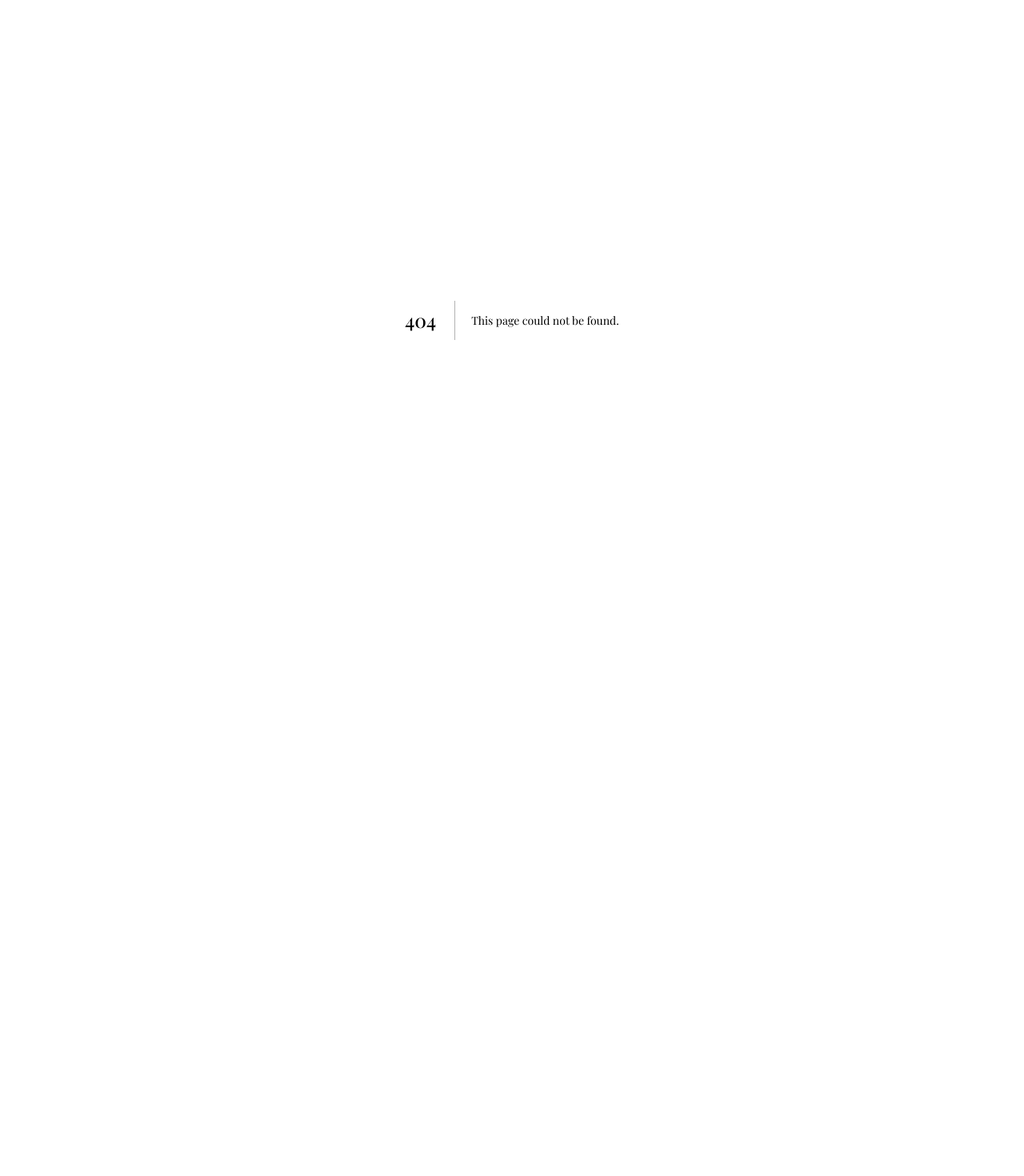
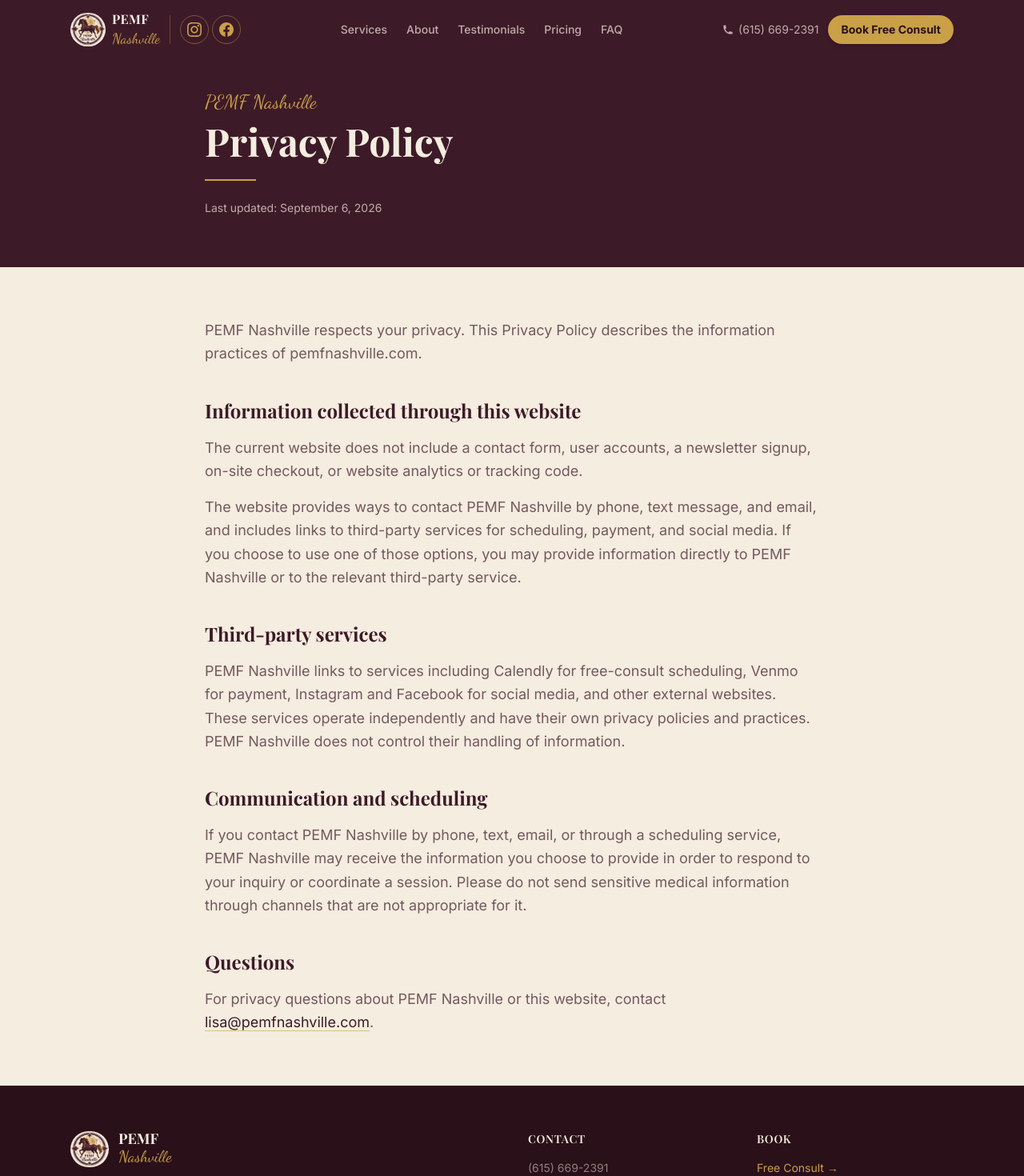
Before and after one commit to nodrinksonthepiano/PEMFNASHVILLE, a Next.js app: page /privacy in a window 1280 px wide. Before the commit this address had no page. Shown: the top 1470 px of the page at 80% size. Before the commit the page ends 800 px from the top, so only its background shows below. Built offline with nearby package versions, Linux system fonts and the light colour scheme; a web font is replaced by a local one.

Commit message:
Add privacy and terms pages

```diff
--- /dev/null
+++ b/app/privacy/page.tsx
@@ -0,0 +1,86 @@
+import type { Metadata } from 'next'
+import Header from '@/components/Header'
+import Footer from '@/components/Footer'
+import { siteConfig } from '@/lib/content'
+
+export const metadata: Metadata = {
+  title: 'Privacy Policy | PEMF Nashville',
+  description:
+    "Learn how PEMF Nashville's website handles information and links to third-party booking, payment, communication, and social services.",
+  alternates: {
+    canonical: '/privacy',
+  },
+}
+
+export default function PrivacyPage() {
+  return (
+    <>
+      <Header />
+      <main>
+        <section className="section-dark pt-28 pb-16">
+          <div className="container-inner max-w-3xl">
+            <span className="section-label">PEMF Nashville</span>
+            <h1 className="section-title-dark mb-4 mt-2">Privacy Policy</h1>
+            <div className="divider-gold" />
+            <p className="text-cream/70 text-sm mt-6">Last updated: September 6, 2026</p>
+          </div>
+        </section>
+
+        <section className="section-light py-16">
+          <div className="container-inner max-w-3xl space-y-10 text-plum/70 text-lg leading-relaxed">
+            <p>
+              PEMF Nashville respects your privacy. This Privacy Policy describes the information practices of
+              pemfnashville.com.
+            </p>
+
+            <section>
+              <h2 className="font-serif text-plum text-2xl font-bold mb-4">Information collected through this website</h2>
+              <p>
+                The current website does not include a contact form, user accounts, a newsletter signup, on-site
+                checkout, or website analytics or tracking code.
+              </p>
+              <p className="mt-4">
+                The website provides ways to contact PEMF Nashville by phone, text message, and email, and includes
+                links to third-party services for scheduling, payment, and social media. If you choose to use one of
+                those options, you may provide information directly to PEMF Nashville or to the relevant third-party
+                service.
+              </p>
+            </section>
+
+            <section>
+              <h2 className="font-serif text-plum text-2xl font-bold mb-4">Third-party services</h2>
+              <p>
+                PEMF Nashville links to services including Calendly for free-consult scheduling, Venmo for payment,
+                Instagram and Facebook for social media, and other external websites. These services operate
+                independently and have their own privacy policies and practices. PEMF Nashville does not control their
+                handling of information.
+              </p>
+            </section>
+
+            <section>
+              <h2 className="font-serif text-plum text-2xl font-bold mb-4">Communication and scheduling</h2>
+              <p>
+                If you contact PEMF Nashville by phone, text, email, or through a scheduling service, PEMF Nashville
+                may receive the information you choose to provide in order to respond to your inquiry or coordinate a
+                session. Please do not send sensitive medical information through channels that are not appropriate
+                for it.
+              </p>
+            </section>
+
+            <section>
+              <h2 className="font-serif text-plum text-2xl font-bold mb-4">Questions</h2>
+              <p>
+                For privacy questions about PEMF Nashville or this website, contact{' '}
+                <a href={siteConfig.emailHref} className="text-plum underline decoration-gold/60 underline-offset-4 hover:text-plum-dark">
+                  {siteConfig.email}
+                </a>
+                .
+              </p>
+            </section>
+          </div>
+        </section>
+      </main>
+      <Footer />
+    </>
+  )
+}
--- /dev/null
+++ b/app/terms/page.tsx
@@ -0,0 +1,80 @@
+import type { Metadata } from 'next'
+import Header from '@/components/Header'
+import Footer from '@/components/Footer'
+import { siteConfig } from '@/lib/content'
+
+export const metadata: Metadata = {
+  title: 'Terms of Service | PEMF Nashville',
+  description: 'Terms for using the PEMF Nashville website and wellness-session information.',
+  alternates: {
+    canonical: '/terms',
+  },
+}
+
+export default function TermsPage() {
+  return (
+    <>
+      <Header />
+      <main>
+        <section className="section-dark pt-28 pb-16">
+          <div className="container-inner max-w-3xl">
+            <span className="section-label">PEMF Nashville</span>
+            <h1 className="section-title-dark mb-4 mt-2">Terms of Service</h1>
+            <div className="divider-gold" />
+            <p className="text-cream/70 text-sm mt-6">Last updated: September 6, 2026</p>
+          </div>
+        </section>
+
+        <section className="section-light py-16">
+          <div className="container-inner max-w-3xl space-y-10 text-plum/70 text-lg leading-relaxed">
+            <p>These Terms of Service govern your use of pemfnashville.com.</p>
+
+            <section>
+              <h2 className="font-serif text-plum text-2xl font-bold mb-4">Wellness information and services</h2>
+              <p>
+                The information on this website is provided for general wellness and educational purposes. PEMF
+                Nashville offers wellness sessions and does not provide medical diagnosis or medical treatment through
+                this website.
+              </p>
+              <p className="mt-4">
+                PEMF sessions are not intended to diagnose, treat, cure, or prevent any disease or medical condition.
+                Individual experiences and results vary. For medical questions or concerns, consult a qualified
+                healthcare professional.
+              </p>
+            </section>
+
+            <section>
+              <h2 className="font-serif text-plum text-2xl font-bold mb-4">Consult requests</h2>
+              <p>
+                This website provides options to request a free consult or contact PEMF Nashville. A free consult is
+                an opportunity to discuss your goals and whether a session may be an appropriate fit; it is not a
+                substitute for medical care.
+              </p>
+            </section>
+
+            <section>
+              <h2 className="font-serif text-plum text-2xl font-bold mb-4">Third-party links</h2>
+              <p>
+                This website may link to third-party services and websites, including scheduling, payment, social-media,
+                and press-feature platforms. PEMF Nashville does not control those services and is not responsible for
+                their content, availability, terms, or privacy practices.
+              </p>
+            </section>
+
+            <section>
+              <h2 className="font-serif text-plum text-2xl font-bold mb-4">Contact</h2>
+              <p>
+                Questions about these Terms may be sent to{' '}
+                <a href={siteConfig.emailHref} className="text-plum underline decoration-gold/60 underline-offset-4 hover:text-plum-dark">
+                  {siteConfig.email}
+                </a>
+                .
+              </p>
+            </section>
+          </div>
+        </section>
+      </main>
+      <Footer />
+    </>
+  )
+}
```
